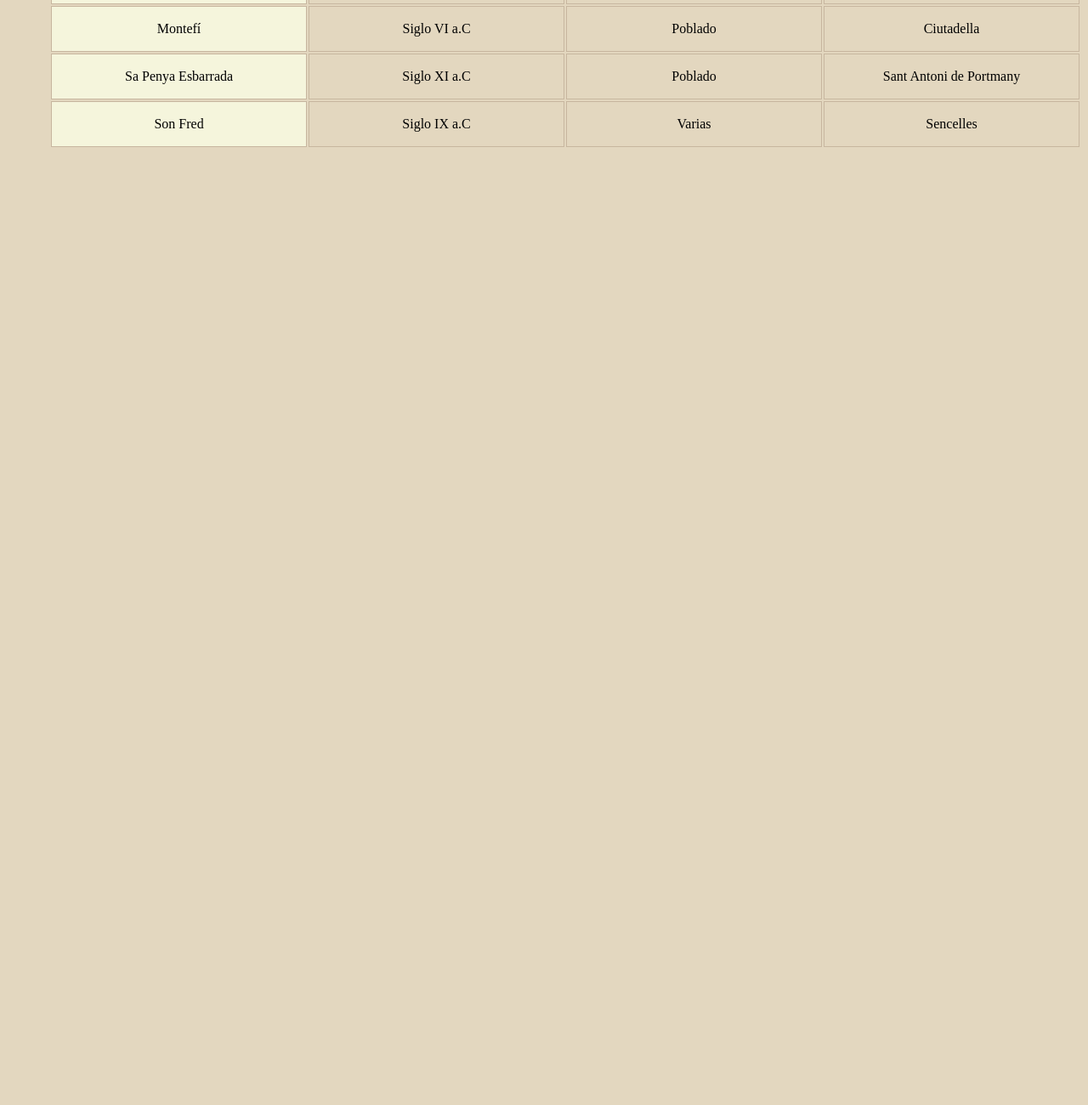
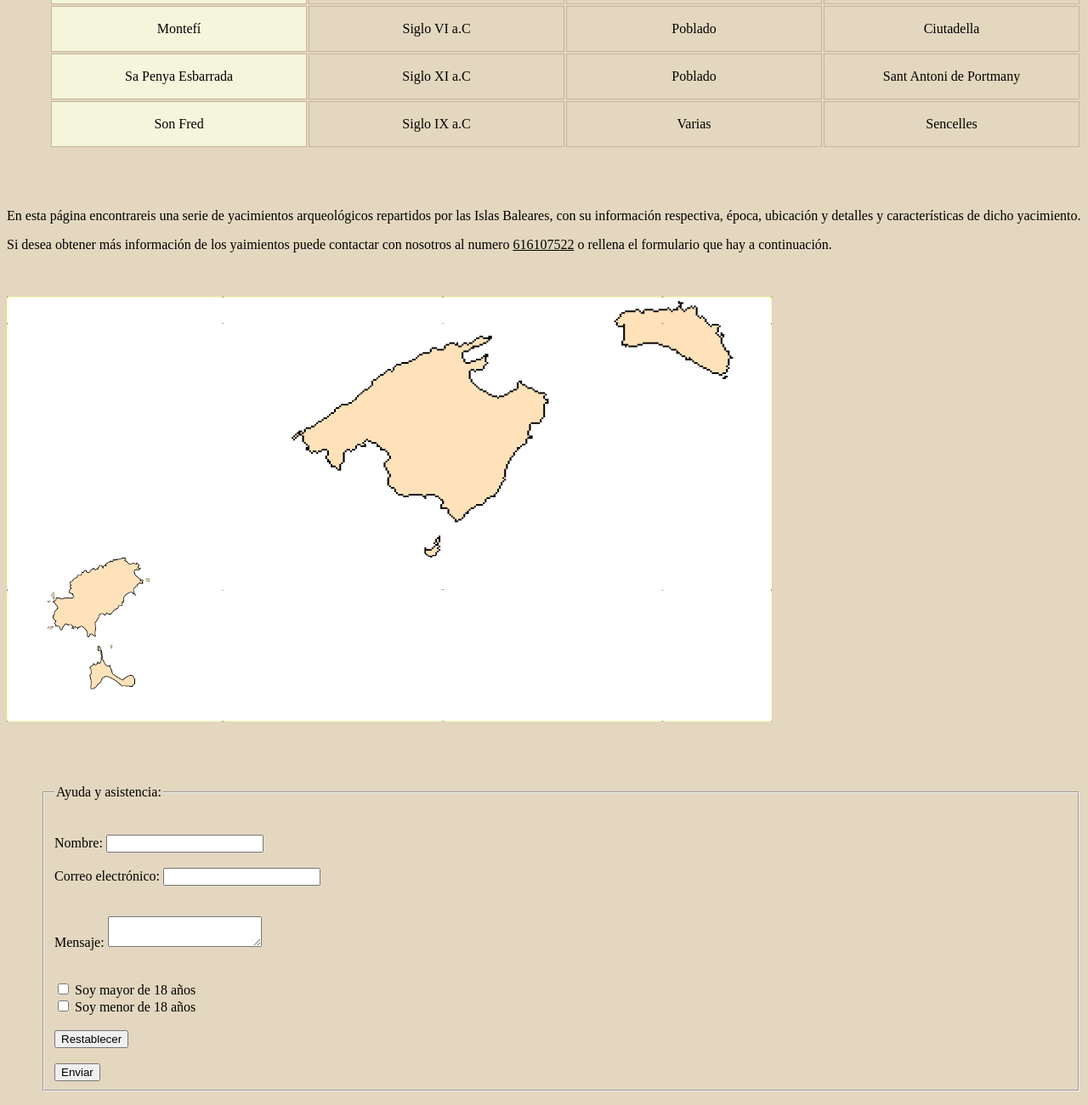
Before and after one commit to JoseManuelHidalgo/web, a plain HTML site: page Pagina principal/Pagina principal.html in a window 1280 px wide. Shown: the part 1116-2416 px from the top of the page at 85% size. Before the commit the page ends 1299 px from the top, so only its background shows below. Drawn offline with Linux system fonts and the light colour scheme.

Commit message:
cambios nuevos

```diff
--- a/Pagina principal/Pagina principal.html
+++ b/Pagina principal/Pagina principal.html
@@ -9,12 +9,10 @@
           <meta name="description" content="">
         <link rel="stylesheet" type="text/css" href="externo.css">
     </head>
-    <body>
+   <body>
 <header>
 
-    <h1>Yacimientos arqueológicos de las Islas Baleares</a></h1>
-
-
+    <h1>Yacimientos arqueológicos de las Islas Baleares</h1>
 
 
 </header>
@@ -38,7 +36,7 @@
 <th>Municipio</th>
 </tr>
 <tr>
-<td>Ses Païsses</td>
+<td><a href= "Yacimiento_arqueologico_1.html>"> Ses Païsses </a> </td>
 <td>Prehistoria</td>
 <td>Poblado</td>
 <td>Artà</td>
@@ -164,6 +162,61 @@
 
 
 </table>
+<br>
+<br>
+<br>
+<p> En esta página encontrareis una serie de yacimientos arqueológicos repartidos por las Islas Baleares, con su información respectiva, época, ubicación y detalles y características de dicho yacimiento.</p>
+<p> Si desea obtener más información de los yaimientos puede contactar con nosotros al numero <u>616107522</u> o rellena el formulario que hay a continuación.</p>
+<br>
+<br>
+<img src="baleares.png" height="500px" width="900px">
+
+<br>
+<br><br>
+<br>
+<form>
+
+<ul>
+<fieldset>
+  <legend>Ayuda y asistencia:</legend>
+<br>
+<br>
+<label for="name"> Nombre:</label>
+<input type="text" id="name" name="user_name">
+<br>
+<br>
+
+<label for="mail"> Correo electrónico:</label>
+<input type="email" id="msg" name="user_email"/>
+<br><br>
+<br>
+
+  <label for="mensaje"> Mensaje:</label>
+  <textarea id="msg" name="user_message"></textarea>
+<br><br>
+<br>
+  <label><input type="checkbox" id="cbox1" value="checkbox1"> Soy mayor de 18 años</label>
+  <br>
+  <label><input type="checkbox" id="cbox2" value="checkbox2"> Soy menor de 18 años</label>
+<br>
+<br>
+<label><input type="reset" id="resetear" value="Restablecer"></label>
+<br>
+<br>
+<label><input type="submit" id="enviar" value="Enviar"></label>
+</fieldset>
+
+
+</ul>
+
+
+
+
+
+</form>
+
+
+
 
 </nav>
 
```
